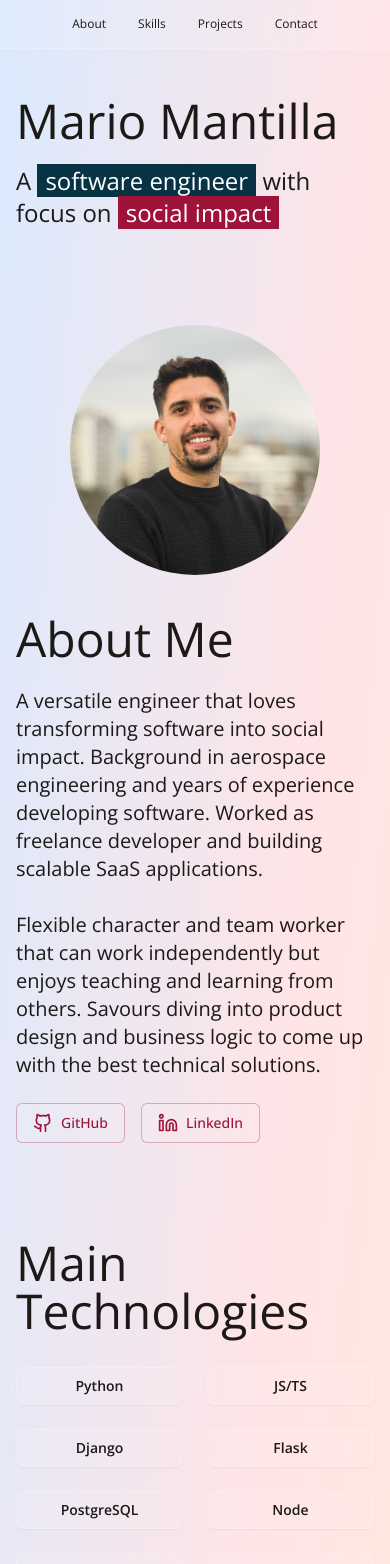
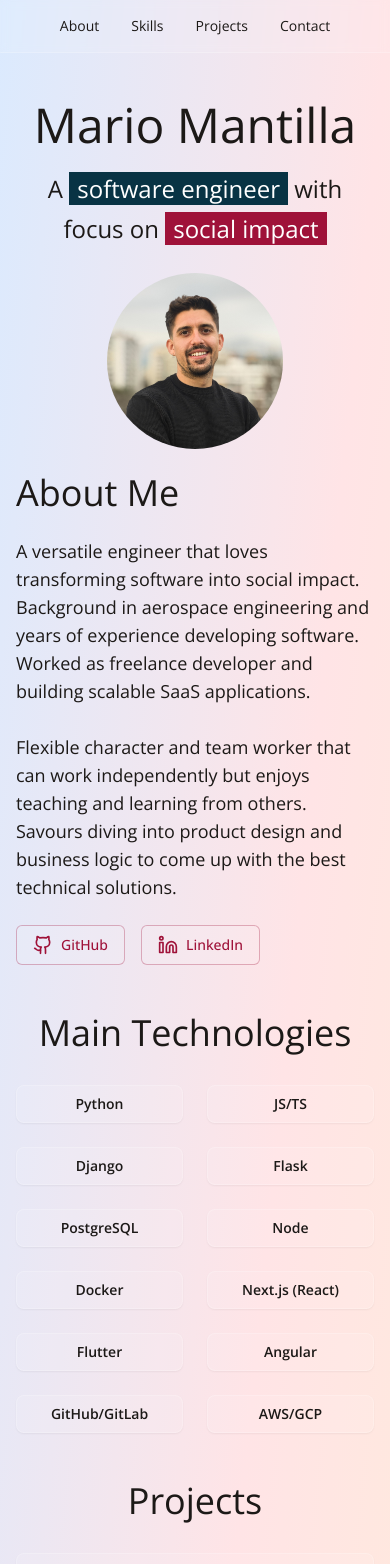
Before and after one commit to mariomantilla/mariomantilla.es, a Next.js app: page / in a window 390 px wide. Shown: the top 1564 px of the page. Built offline with nearby package versions, Linux system fonts and the light colour scheme.

Commit message:
Little performance optimisations and mobile screen touches

```diff
--- a/app/layout.tsx
+++ b/app/layout.tsx
@@ -10,6 +10,9 @@ export const metadata: Metadata = {
   metadataBase: new URL('https://www.mariomantilla.es'),
   title: "Mario Mantilla - Software Engineer and Social Impact",
   description: "The personal website of Mario Mantilla, software engineering and social impact",
+  alternates: {
+    canonical: './',
+  }
 };
 
 export default function RootLayout({
--- a/app/page.tsx
+++ b/app/page.tsx
@@ -1,4 +1,4 @@
-import { Github, Linkedin, Mail, Send, SquareArrowOutUpRight, Chrome } from "lucide-react"
+import { Github, Linkedin, Mail, SquareArrowOutUpRight, Chrome } from "lucide-react"
 import { buttonVariants } from "@/components/ui/button"
 import { Card, CardContent, CardDescription, CardHeader, CardTitle } from "@/components/ui/card"
 import { AnimatedLogo } from "@/components/animated/logo"
@@ -8,7 +8,6 @@ import { AnimatedH2 } from "@/components/animated/h2"
 import { GoTop } from "@/components/go-top"
 import { HeaderButton } from "@/components/header-button"
 import { ContactButton } from "@/components/contact-button"
-import { Avatar, AvatarImage } from "@/components/ui/avatar"
 import Image from "next/image"
 import marioPic from "@/public/mario.jpg"
 import { ContactForm } from "@/components/contact-form"
@@ -135,7 +134,7 @@ export default function Home() {
 						&lt;M/M&gt;
 					</AnimatedLogo>
 					<nav>
-						<ul className="flex space-x-8 text-xs sm:text-base">
+						<ul className="flex space-x-8 text-sm sm:text-base">
 							{["About", "Skills", "Projects", "Contact"].map((text, index) => (
 								<AnimatedLi key={text} text={text} index={index} />
 							))}
@@ -145,20 +144,15 @@ export default function Home() {
 			</header>
 
 			<main className="container mx-auto px-4 py-12 max-w-screen-lg">
-				<section className="mb-24">
-					<h1 className="text-5xl sm:text-7xl mb-5">Mario Mantilla</h1>
-					<h2 className="text-2xl text-balance">A <span className="bg-cyan-950 text-white px-2">software engineer</span> with focus
+				<section className="mb-6 sm:mb-24">
+					<h1 className="text-5xl sm:text-7xl mb-5 text-center sm:text-left">Mario Mantilla</h1>
+					<h2 className="text-2xl text-balance text-center sm:text-left leading-10">A <span className="bg-cyan-950 text-white px-2">software engineer</span> with focus
 						on <span className="bg-rose-800 text-white px-2">social impact</span></h2>
 				</section>
-				<section id="about" className="mb-24 flex flex-row gap-10 max-sm:flex-col-reverse">
-					<AnimatedDiv
-						initial={{ opacity: 0, y: 50 }}
-						animate={{ opacity: 1, y: 0 }}
-						transition={{ duration: 0.8 }}
-						className="grow"
-					>
-						<h2 className="text-5xl mb-6">About Me</h2>
-						<p className="text-xl mb-6 text-balance">
+				<section id="about" className="mb-12 sm:mb-24 flex flex-row gap-6 sm:gap-10 max-sm:flex-col-reverse">
+					<div className="grow">
+						<h2 className="text-4xl sm:text-5xl mb-6">About Me</h2>
+						<p className="text-lg sm:text-xl mb-6 text-left sm:text-balance">
 							A versatile engineer that loves transforming software into social impact.
 							Background in aerospace engineering and years of experience developing software.
 							Worked as freelance developer and building scalable SaaS applications.
@@ -167,6 +161,11 @@ export default function Home() {
 							teaching and learning from others. Savours diving into product design and business
 							logic to come up with the best technical solutions.
 						</p>
+						<AnimatedDiv
+							initial={{ opacity: 0, y: 50 }}
+							animate={{ opacity: 1, y: 0 }}
+							transition={{ duration: 0.8 }}
+						>
 							<div className="flex space-x-4">
 								<HeaderButton
 									url="https://github.com/mariomantilla"
@@ -180,21 +179,20 @@ export default function Home() {
 								/>
 							</div>
 						</AnimatedDiv>
+					</div>
 					<AnimatedDiv
 						initial={{ opacity: 0, y: 50 }}
 						animate={{ opacity: 1, y: 0 }}
 						transition={{ duration: 0.8 }}
 					>
-						<Avatar style={{ width: 250, height: 250 }} className="mx-auto sm:mx-0">
-							<AvatarImage asChild src="mario.jpg">
-								<Image priority src={marioPic} alt="Picture of Mario" width={250} height={250} />
-							</AvatarImage>
-						</Avatar>
+						<Image priority src={marioPic} alt="Picture of Mario" width={250} height={250}
+						className="mx-auto sm:mx-0 rounded-full max-w-44 sm:max-w-none"
+						sizes="(max-width: 640px) 176px, 250px" />
 					</AnimatedDiv>
 
 				</section>
 
-				<section id="skills" className="mb-24">
+				<section id="skills" className="mb-12 sm:mb-24">
 					<AnimatedH2>Main Technologies</AnimatedH2>
 					<div className="grid grid-cols-2 md:grid-cols-3 lg:grid-cols-4 gap-6">
 						{skills.map((skill, index) => (
@@ -214,7 +212,7 @@ export default function Home() {
 					</div>
 				</section>
 
-				<section id="projects" className="mb-24">
+				<section id="projects" className="mb-12 sm:mb-24">
 					<AnimatedH2>Projects</AnimatedH2>
 					<div className="grid md:grid-cols-2 gap-8 items-stretch">
 						{projects.map((project, index) => (
--- a/components/animated/h2.tsx
+++ b/components/animated/h2.tsx
@@ -8,7 +8,7 @@ export const AnimatedH2 = (props: React.PropsWithChildren) => {
             initial={{ opacity: 0, y: 50 }}
             animate={{ opacity: 1, y: 0 }}
             transition={{ duration: 0.8 }}
-            className="text-5xl mb-8"
+            className="text-4xl sm:text-5xl mb-8 text-center sm:text-left"
         >
             {props.children}
         </motion.h1>
--- a/components/contact-form.tsx
+++ b/components/contact-form.tsx
@@ -37,7 +37,7 @@ export const ContactForm = () => {
     const [email, setEmail] = useState('');
     const [message, setMessage] = useState('');
 
-    const inputClassName = "w-full p-3 bg-white/5 border border-white/20 rounded-md placeholder-white/50 focus:outline-none focus:ring-2 focus:ring-rose-900"
+    const inputClassName = "w-full p-3 bg-white/5 border border-rose-900/20 rounded-md placeholder-black/50 focus:outline-none focus:ring-2 focus:ring-rose-900"
 
     return (
         <form className="space-y-6 items-center" action={sendEmail}>
--- a/package.json
+++ b/package.json
@@ -23,6 +23,7 @@
     "nodemailer": "^6.9.14",
     "react": "^18",
     "react-dom": "^18",
+    "sharp": "^0.33.5",
     "tailwind-merge": "^2.5.2",
     "tailwindcss-animate": "^1.0.7"
   },
```
Also changed, not shown: 1 other file (tests, documents, lock files or other folders). Lines whose indentation alone changed are shown as unchanged.
